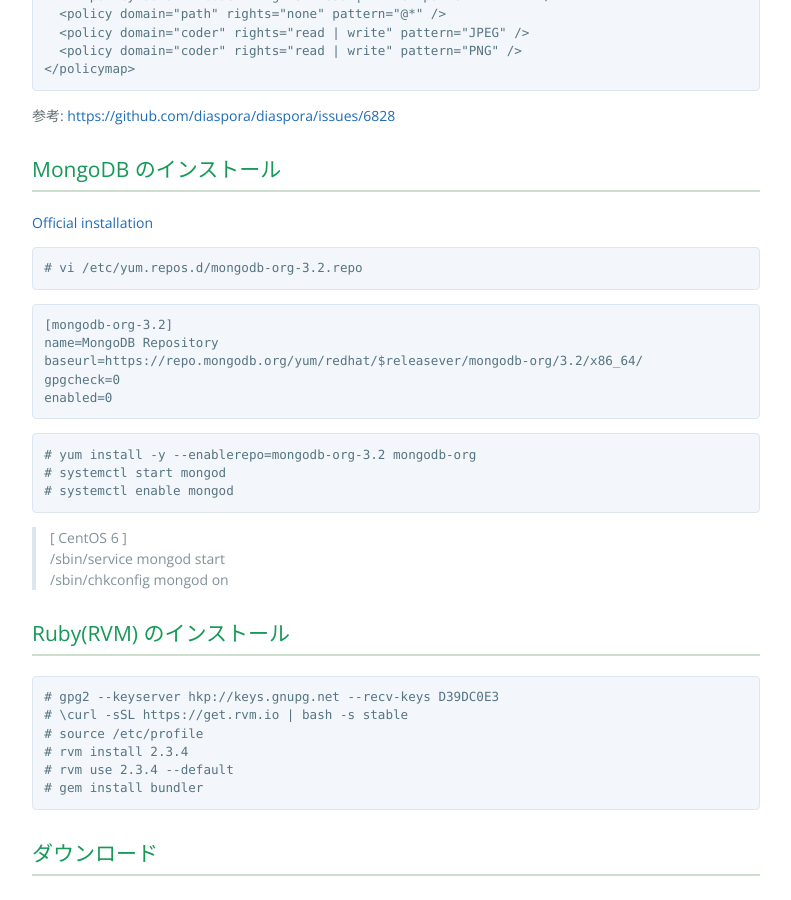
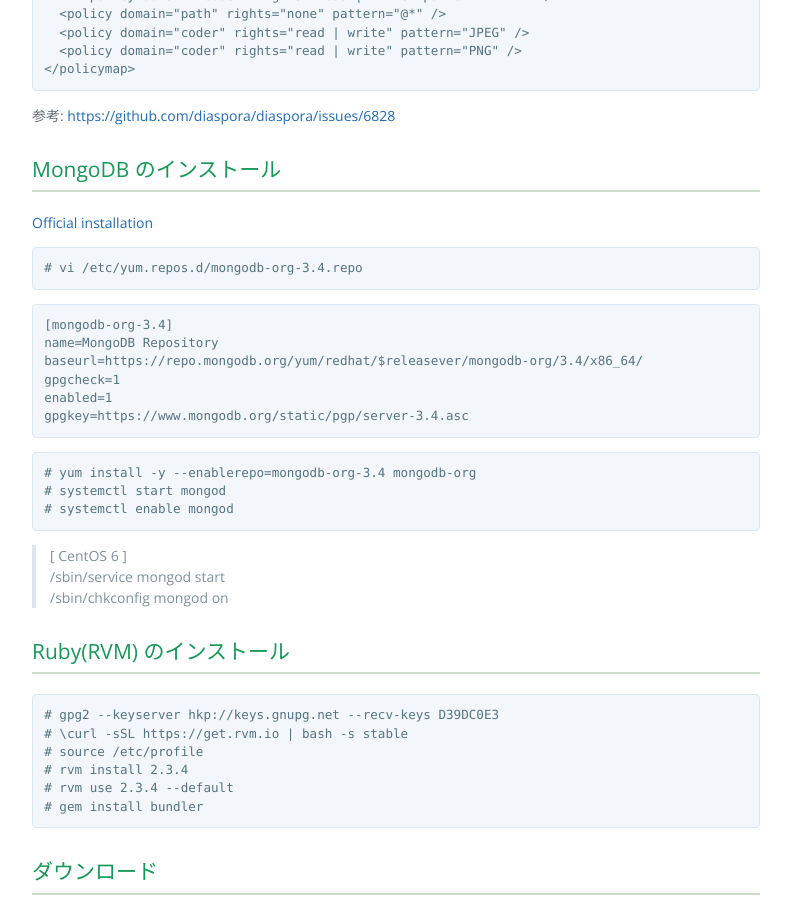
Before and after one commit to shirasagi/shirasagi.github.io, a Jekyll site: the page built from installation/manual.md, in a window 1280 px wide and 900 px high, scrolled down 1235 px. Shown: the whole window, without its empty margins (244-1035 px from the left). Built offline with Jekyll 4.4.1, drawn with Linux system fonts in a browser that asks for light colours; nearby versions of some CDN libraries.

Commit message:
[modify] mongodb-3.4

```diff
--- a/installation/manual.md
+++ b/installation/manual.md
@@ -65,19 +65,20 @@
 [Official installation](http://docs.mongodb.org/manual/installation/)
 
 ~~~
-# vi /etc/yum.repos.d/mongodb-org-3.2.repo
+# vi /etc/yum.repos.d/mongodb-org-3.4.repo
 ~~~
 
 ~~~
-[mongodb-org-3.2]
+[mongodb-org-3.4]
 name=MongoDB Repository
-baseurl=https://repo.mongodb.org/yum/redhat/$releasever/mongodb-org/3.2/x86_64/
-gpgcheck=0
-enabled=0
+baseurl=https://repo.mongodb.org/yum/redhat/$releasever/mongodb-org/3.4/x86_64/
+gpgcheck=1
+enabled=1
+gpgkey=https://www.mongodb.org/static/pgp/server-3.4.asc
 ~~~
 
 ~~~
-# yum install -y --enablerepo=mongodb-org-3.2 mongodb-org
+# yum install -y --enablerepo=mongodb-org-3.4 mongodb-org
 # systemctl start mongod
 # systemctl enable mongod
 ~~~
```
Also changed, not shown: installation/ubuntu.md (+1 -1 lines), updation/mongodb.md (+1 -1 lines).
